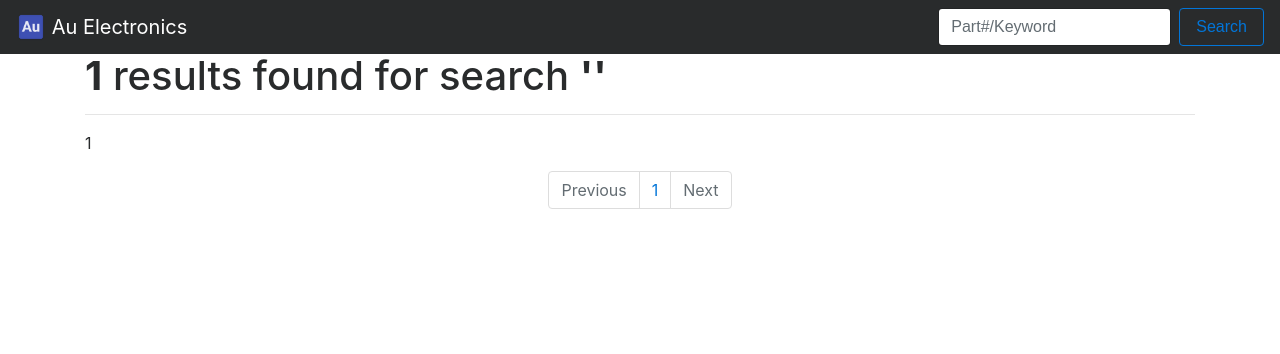
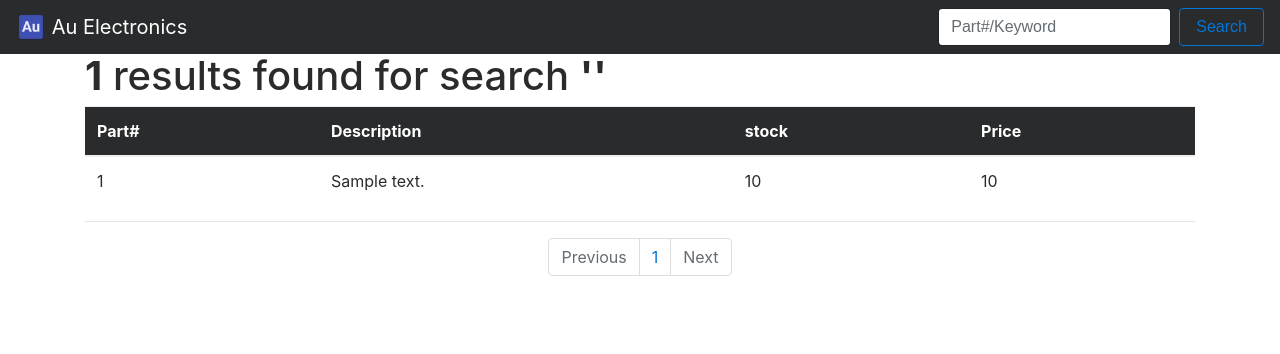
Before and after one commit to auelectronica/au_project, a Django app: template templates/au_search/search.html in a window 1280 px wide. Shown: the top 354 px of the page. Run offline with Django 3.2, Linux system fonts and the light colour scheme; the template is opened without the code that fills it: most values are stand-ins (such as "Sample title", 1, 10 or a date in 2020); some libraries are stand-ins or nearby versions.

Commit message:
search view now shows part properties in table

```diff
--- a/templates/au_search/search.html
+++ b/templates/au_search/search.html
@@ -2,13 +2,33 @@
 {% load staticfiles %}
 
 {% block body_block%}
+
 <h1 class="display-5"><strong>{{ total_found }}</strong> results found for search <strong>'{{ keyword }}'</strong></h1>
+
+<table class="table">
+  <thead class="thead-inverse">
+    <tr>
+      <th>Part#</th>
+      <th>Description</th>
+      <th>stock</th>
+      <th>Price</th>
+    </tr>
+  </thead>
+  <tbody>
+    {% for part in page_parts %}
+        <tr>
+            <td>{{ part.part_id }}</td>
+            <td>{{ part.description }}</td>
+            <td>{{ part.stock }}</td>
+            <td>{{ part.price }}</td>
+        </tr>
+    {% endfor %}
+  </tbody>
+</table>
 <hr />
-{% for part in page_parts %}
-<div>
-    <p>{{ part.part_id }}</p>
-</div>
-{% endfor %}
+
+
+
 <nav aria-label="Page navigation">
     <ul class="pagination justify-content-center">
         {% if current_page.has_previous %}
```
